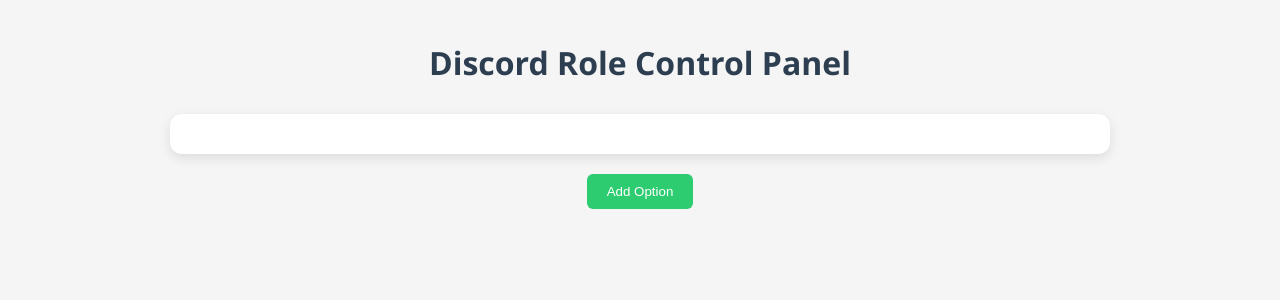
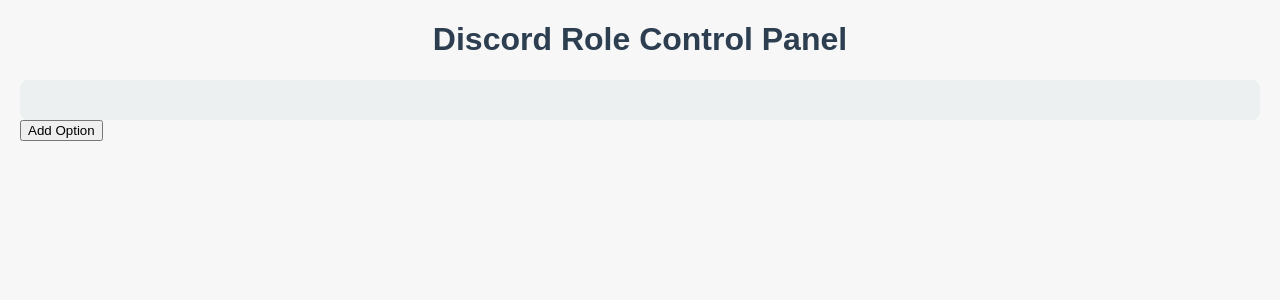
Before and after one commit to fahimsplayground-cyber/Bot-website-, a FastAPI app: page / in a window 1280 px wide. Shown: the top 300 px of the page. Run offline with FastAPI, Linux system fonts and the light colour scheme.

Commit message:
Update style.css

```diff
--- a/static/css/style.css
+++ b/static/css/style.css
@@ -1,78 +1,46 @@
 body {
-    font-family: 'Segoe UI', Tahoma, Geneva, Verdana, sans-serif;
-    background-color: #f5f5f5;
-    margin: 0;
-    padding: 20px;
-    color: #333;
+    font-family: Arial, sans-serif;
+    margin: 20px;
+    background-color: #f7f7f7;
 }
 
 h1 {
     text-align: center;
-    margin-bottom: 30px;
     color: #2c3e50;
 }
 
 #tree-container {
-    max-width: 900px;
-    margin: 0 auto;
-    background: #fff;
+    margin-top: 20px;
     padding: 20px;
-    border-radius: 12px;
-    box-shadow: 0 4px 12px rgba(0,0,0,0.1);
+    background-color: #ecf0f1;
+    border-radius: 8px;
 }
 
-.node {
-    display: inline-block;
+.option {
+    margin: 5px 0;
     padding: 8px 12px;
-    margin: 6px;
-    background-color: #3498db;
+    background-color: #27ae60;
     color: white;
-    border-radius: 6px;
     cursor: pointer;
+    border-radius: 4px;
 }
 
-.node:hover {
-    background-color: #2980b9;
-}
-
-#add-option-btn {
-    margin: 20px auto;
-    display: block;
-    padding: 10px 20px;
+.option:hover {
     background-color: #2ecc71;
-    color: white;
-    border: none;
-    border-radius: 6px;
-    cursor: pointer;
-}
-
-#add-option-btn:hover {
-    background-color: #27ae60;
 }
 
 .popup {
     position: fixed;
-    top: 50%; left: 50%;
+    top: 50%;
+    left: 50%;
     transform: translate(-50%, -50%);
-    background: #fff;
-    padding: 20px 30px;
-    border-radius: 12px;
-    box-shadow: 0 4px 20px rgba(0,0,0,0.2);
-    z-index: 1000;
+    background: white;
+    padding: 20px;
+    border-radius: 8px;
+    box-shadow: 0px 0px 10px #333;
+    z-index: 100;
 }
 
 .hidden {
     display: none;
-}
-
-.popup form {
-    display: flex;
-    flex-direction: column;
-    gap: 10px;
-}
-
-.popup input {
-    padding: 6px 10px;
-    border-radius: 6px;
-    border: 1px solid #ccc;
     }
```
